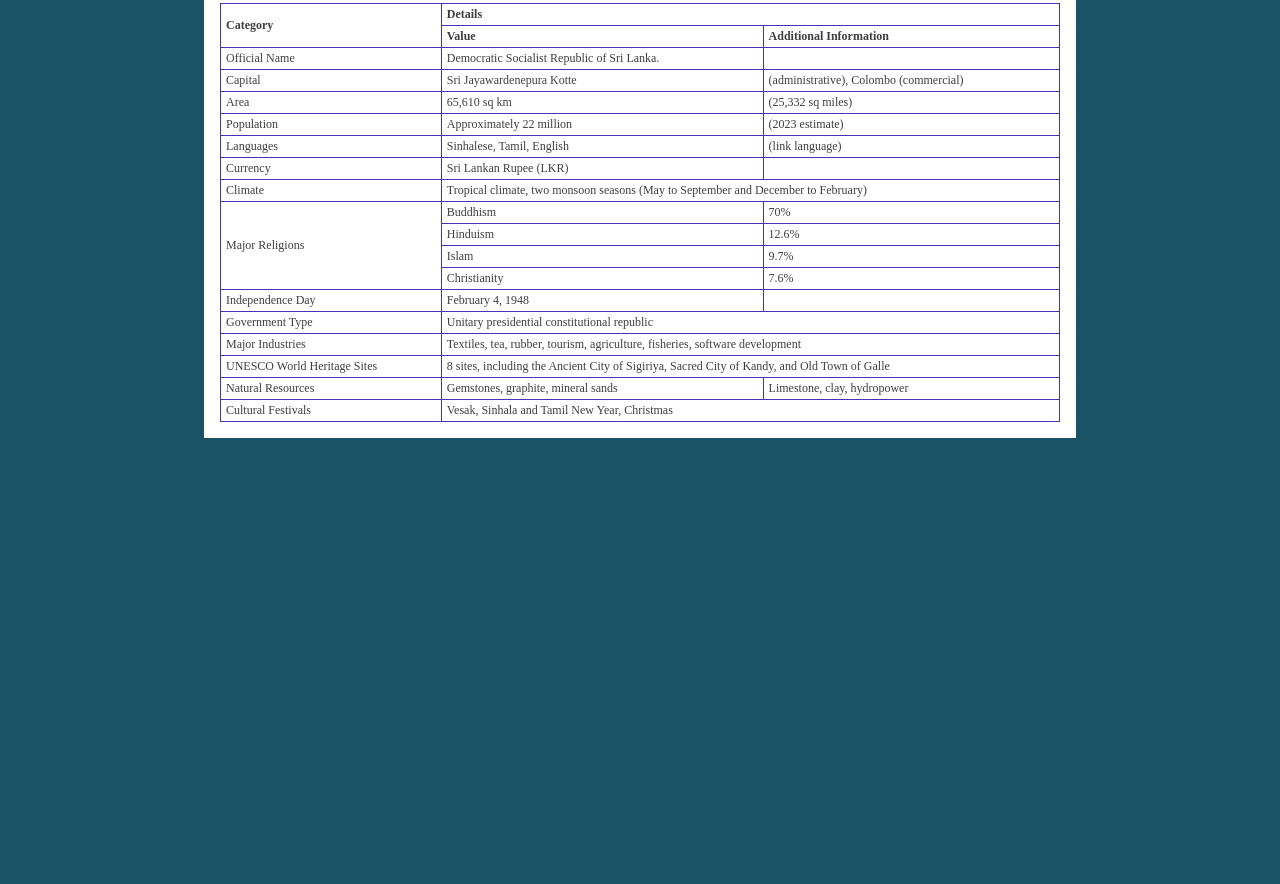
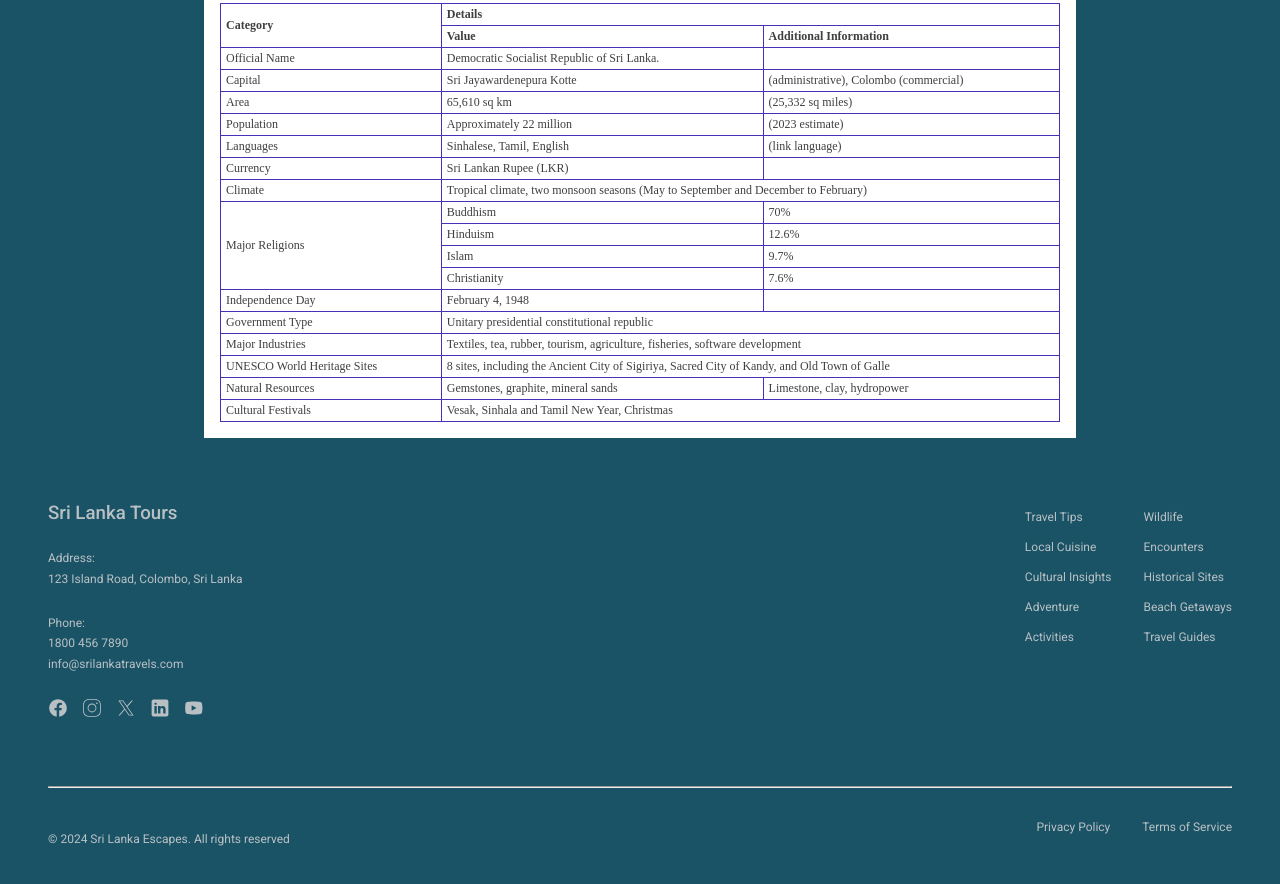
Before and after one commit to Udayanga1/travel-sri-lanka, a plain HTML site: page index.html in a window 1280 px wide. Shown: the part 2331-3215 px from the top of the page. Before the commit the page ends 2833 px from the top, so only its background shows below. Drawn offline with nearby package versions, Linux system fonts and the light colour scheme.

Commit message:
create footer section

```diff
--- a/index.html
+++ b/index.html
@@ -162,5 +162,45 @@
       </table>
     </div>
   </section>
+  <footer>
+    <div class="footer-upper">
+      <div class="contact-details">
+        <h3>Sri Lanka Tours</h3>
+        <p>Address:<br>123 Island Road, Colombo, Sri Lanka</p>
+        <p>Phone:<br>1800 456 7890<br>info@srilankatravels.com</p>
+        <div class="social-media-links">
+          <a href="https://www.facebook.com/"><img src="images/icons/icons8-facebook.svg" alt="facebook"></a>
+          <a href="https://www.instagram.com/"><img src="images/icons/icons8-instagram.svg" alt="instagram"></a>
+          <a href="https://twitter.com/"><img src="images/icons/icons8-x.svg" alt="x"></a>
+          <a href="https://lk.linkedin.com/"><img src="images/icons/icons8-linkedin.svg" alt="linkedin"></a>
+          <a href="https://www.youtube.com/"><img src="images/icons/icons8-youtube.svg" alt="youtube"></a>
+        </div>
+      </div>
+      <div class="site-links">
+        <div class="left-links">
+          <a href="#">Travel Tips</a><br>
+          <a href="#">Local Cuisine</a><br>
+          <a href="#">Cultural Insights</a><br>
+          <a href="#">Adventure</a><br>
+          <a href="#">Activities</a><br>
+        </div>
+        <div class="rigth-links">
+          <a href="#">Wildlife</a><br>
+          <a href="#">Encounters</a><br>
+          <a href="#">Historical Sites</a><br>
+          <a href="#">Beach Getaways</a><br>
+          <a href="#">Travel Guides</a><br>
+        </div>
+      </div>
+    </div>
+    <hr>
+    <div class="footer-lower">
+      <p>&copy; 2024 Sri Lanka Escapes. All rights reserved</p>
+      <div>
+        <a href="#">Privacy Policy</a>
+        <a href="#">Terms of Service</a>
+      </div>
+    </div>
+  </footer>
 </body>
 </html>
--- a/styles/style.css
+++ b/styles/style.css
@@ -192,3 +192,63 @@ body {
   padding: 3px 5px;
   text-align: start;
 }
+
+footer {
+  color: var(--dimmed-text-color);
+  text-align: start;
+  margin: 3rem;
+}
+
+.footer-upper {
+  display: flex;
+  justify-content: space-between;
+  padding-bottom: 2rem;
+}
+
+.footer-upper .contact-details h3 {
+  font-weight: 500;
+  margin-top: 0;
+}
+
+.footer-upper .contact-details p {
+  font-size: 0.75rem;
+  line-height: 1.7;
+  margin: 1.5rem 0;
+}
+
+.footer-upper .social-media-links img {
+  height: 20px;
+  margin-right: 10px;
+}
+
+.footer-upper .site-links {
+  display: flex;
+  gap: 2rem;
+}
+
+.footer-upper .site-links a {
+  text-decoration: none;
+  color: var(--dimmed-text-color);
+  font-size: 0.75rem;
+  line-height: 2.5;
+}
+
+footer hr {
+  margin: 2rem 0;
+}
+
+.footer-lower {
+  font-size: 0.75rem;
+  display: flex;
+  justify-content: space-between;
+}
+
+.footer-lower a {
+  text-decoration: none;
+  color: var(--dimmed-text-color);
+}
+
+.footer-lower > div {
+  display: flex;
+  gap: 2rem;
+}
```
Also changed, not shown: images/icons/icons8-facebook.svg (added), images/icons/icons8-instagram.svg (added), images/icons/icons8-linkedin.svg (added), images/icons/icons8-x.svg (added), images/icons/icons8-youtube.svg (added).
